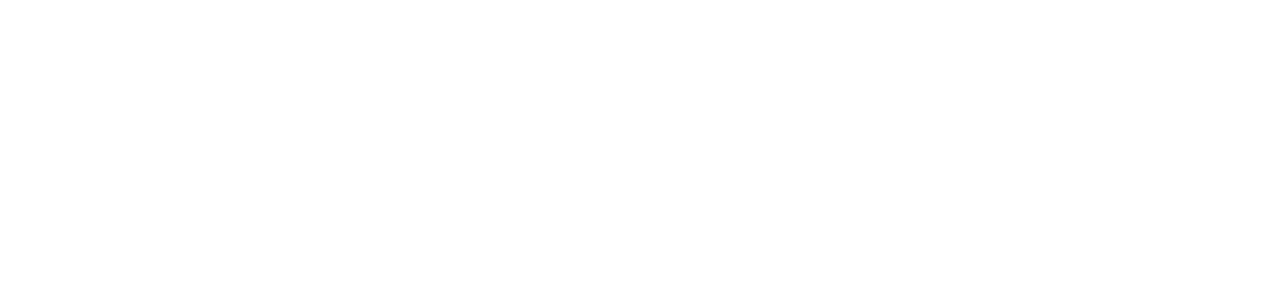
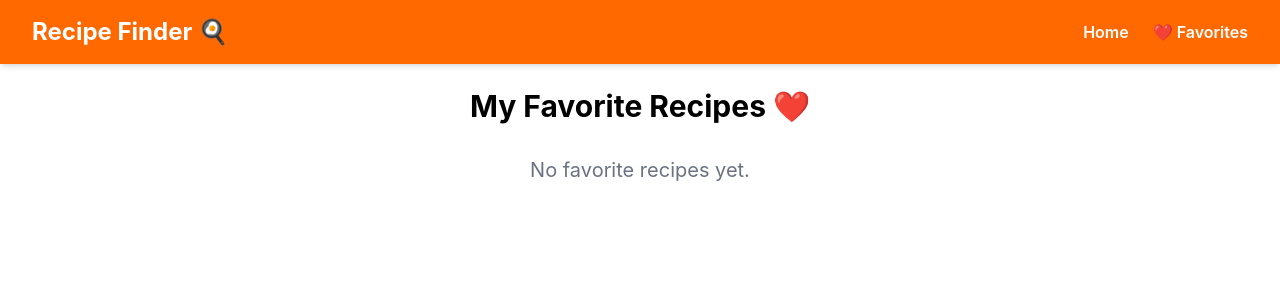
Before and after one commit to arifaslam2002/Recipe-Finder-App, a React (Vite) app: page /favorites in a window 1280 px wide. Before the commit this address had no page. Shown: the top 300 px of the page. Built offline with nearby package versions, Linux system fonts and the light colour scheme.

Commit message:
Add Favorite Page

```diff
--- a/src/App.jsx
+++ b/src/App.jsx
@@ -1,12 +1,14 @@
 import { Route, Routes } from "react-router-dom";
 import Home from "./pages/Home";
 import RecipeDetails from "./pages/RecipeDetails";
+import Favorites from "./pages/Favorites";
 const App = () => {
   return (
     <>
       <Routes>
         <Route path="/" element={<Home />} />
         <Route path="/recipe/:id" element={<RecipeDetails />} />
+        <Route path="/favorites" element={<Favorites />} />
       </Routes>
     </>
   );
--- a/src/pages/Favorites.jsx
+++ b/src/pages/Favorites.jsx
@@ -0,0 +1,43 @@
+import { useEffect, useState } from "react";
+import RecipeCard from "../components/RecipeCard";
+import Navbar from "../components/Navbar";
+
+const Favorites = () => {
+  const [favorites, setFavorites] = useState([]);
+
+  useEffect(() => {
+    const savedFavorites =
+      JSON.parse(localStorage.getItem("favorites")) || [];
+
+    setFavorites(savedFavorites);
+  }, []);
+
+  return (
+    <>
+      <Navbar />
+
+      <div className="p-6">
+        <h1 className="text-3xl font-bold text-center mb-8">
+          My Favorite Recipes ❤️
+        </h1>
+
+        {favorites.length === 0 ? (
+          <p className="text-center text-gray-500 text-xl">
+            No favorite recipes yet.
+          </p>
+        ) : (
+          <div className="grid grid-cols-1 md:grid-cols-2 lg:grid-cols-3 gap-6">
+            {favorites.map((recipe) => (
+              <RecipeCard
+                key={recipe.idMeal}
+                recipe={recipe}
+              />
+            ))}
+          </div>
+        )}
+      </div>
+    </>
+  );
+};
+
+export default Favorites;
```
